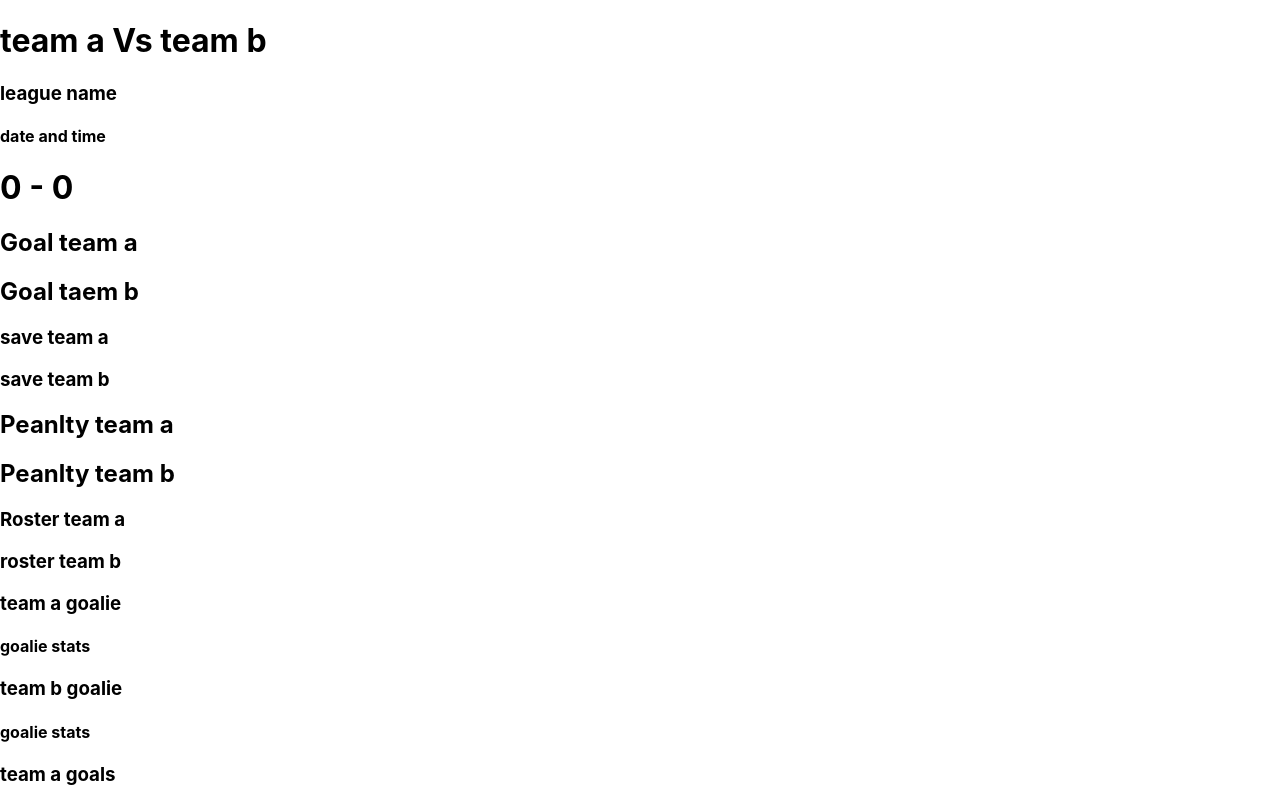
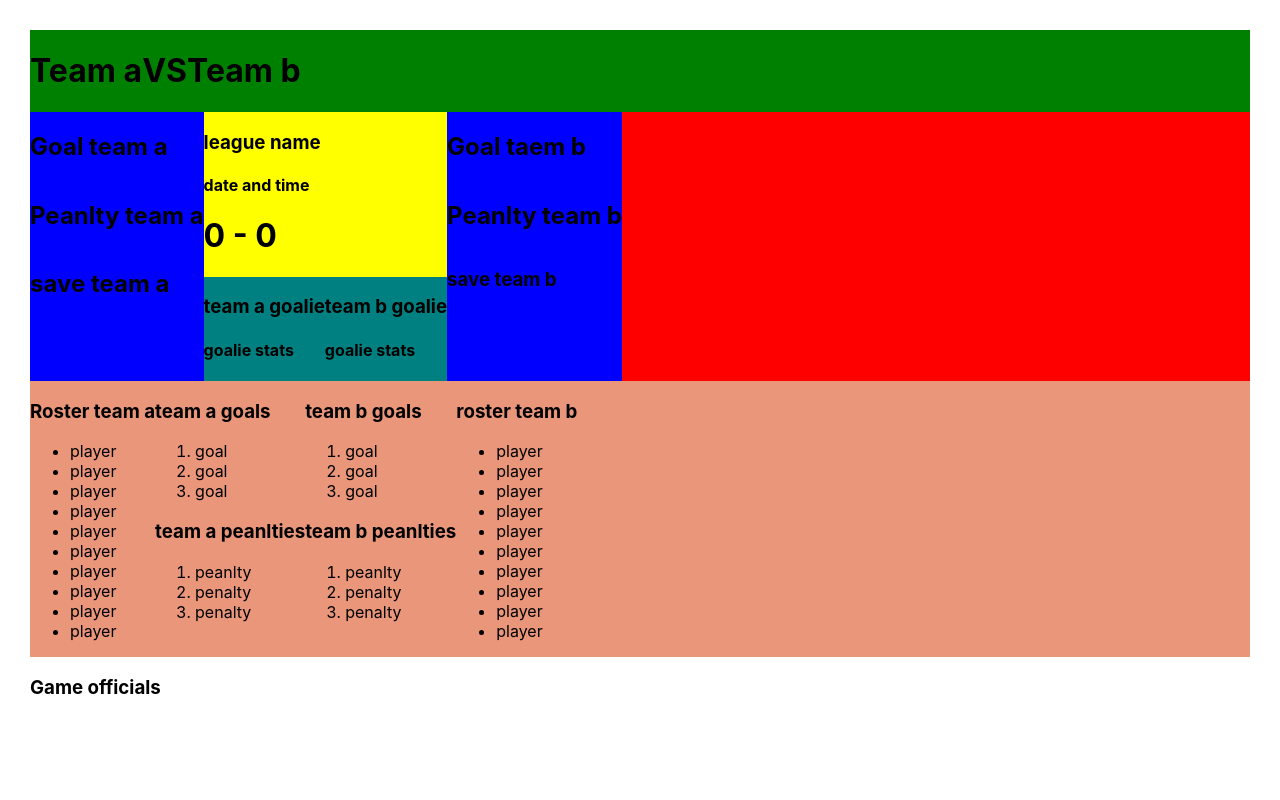
Before and after one commit to tjbecker8/ScoreSheet, a React (Create React App) app: page / in a window 1280 px wide. Shown: the top 800 px of the page. Built offline with nearby package versions, Linux system fonts and the light colour scheme.

Commit message:
more work on layout design of main page

```diff
--- a/src/components/GameSheet/gameSheet.css
+++ b/src/components/GameSheet/gameSheet.css
@@ -0,0 +1,34 @@
+#container {
+
+  margin: 30px;
+}
+
+.flex-top {
+  display: flex;
+  background-color: green;
+}
+
+.team-buttons {
+  background-color: blue;
+  display: flex;
+  flex-direction: column;
+}
+
+.main-bar {
+  background-color: red;
+  display: flex;
+}
+
+.goalies {
+  display: flex;
+  background-color: teal;
+}
+
+.center-main {
+  background-color: yellow;
+}
+
+.bottom-main {
+  background-color: darksalmon;
+  display: flex;
+}
--- a/src/components/GameSheet/gameSheet.js
+++ b/src/components/GameSheet/gameSheet.js
@@ -9,11 +9,48 @@ class GameSheet extends Component {
 
   render () {
     return (
+      <div id='container'>
+
+
+        <div class='flex-top'>
           <div>
+            <h1>Team a</h1>
+          </div>
 
           <div>
-          <h1>team a Vs team b</h1>
+            <h1>VS</h1>
           </div>
+
+          <div>
+            <h1>Team b</h1>
+          </div>
+        </div>
+
+
+
+
+        <div class='main-bar'>
+          <div class='team-buttons'>
+            <div>
+              <span>
+                <h2>Goal team a</h2>
+              </span>
+            </div>
+
+            <div>
+              <span>
+                <h2>Peanlty team a</h2>
+              </span>
+            </div>
+
+            <div>
+              <span>
+                <h2>save team a</h2>
+              </span>
+            </div>
+          </div>
+
+          <div class='center-main'>
             <div>
               <h3>league name</h3>
             </div>
@@ -25,38 +62,7 @@ class GameSheet extends Component {
               <h1> 0 - 0 </h1>
             </div>
 
-        <div>
-          <h2>Goal team a</h2>
-        </div>
-
-        <div>
-          <h2>Goal taem b</h2>
-        </div>
-
-        <div>
-          <h3>save team a</h3>
-        </div>
-
-        <div>
-          <h3>save team b</h3>
-        </div>
-
-        <div>
-          <h2>Peanlty team a</h2>
-        </div>
-
-        <div>
-          <h2>Peanlty team b</h2>
-        </div>
-
-        <div>
-          <h3>Roster team a</h3>
-        </div>
-
-        <div>
-          <h3>roster team b</h3>
-        </div>
-
+            <div class='goalies'>
               <div>
                 <h3>team a goalie</h3>
                 <h4>goalie stats</h4>
@@ -66,22 +72,109 @@ class GameSheet extends Component {
                 <h3>team b goalie</h3>
                 <h4>goalie stats</h4>
               </div>
+            </div>
+          </div>
 
+          <div class='team-buttons'>
             <div>
-          <h3>team a goals</h3>
+              <h2>Goal taem b</h2>
             </div>
 
             <div>
-          <h3>team b goals</h3>
+              <h2>Peanlty team b</h2>
             </div>
 
             <div>
-          <h3>team a peanlties</h3>
+              <h3>save team b</h3>
+            </div>
+          </div>
+        </div>
+
+
+
+
+        <div class='bottom-main'>
+          <div>
+            <h3>Roster team a</h3>
+            <ul>
+              <li>player</li>
+              <li>player</li>
+              <li>player</li>
+              <li>player</li>
+              <li>player</li>
+              <li>player</li>
+              <li>player</li>
+              <li>player</li>
+              <li>player</li>
+              <li>player</li>
+            </ul>
           </div>
 
           <div>
+            <div>
+              <h3>team a goals</h3>
+                <ol>
+                  <li>goal</li>
+                  <li>goal</li>
+                  <li>goal</li>
+                </ol>
+            </div>
+            <div>
+              <h3>team a peanlties</h3>
+                <ol>
+                  <li>peanlty</li>
+                  <li>penalty</li>
+                  <li>penalty</li>
+                </ol>
+            </div>
+          </div>
+
+          <div>
+            <div>
+              <h3>team b goals</h3>
+              <ol>
+                <li>goal</li>
+                <li>goal</li>
+                <li>goal</li>
+              </ol>
+            </div>
+            <div>
               <h3>team b peanlties</h3>
+                <ol>
+                  <li>peanlty</li>
+                  <li>penalty</li>
+                  <li>penalty</li>
+                </ol>
             </div>
+          </div>
+
+          <div>
+            <h3>roster team b</h3>
+              <ul>
+                <li>player</li>
+                <li>player</li>
+                <li>player</li>
+                <li>player</li>
+                <li>player</li>
+                <li>player</li>
+                <li>player</li>
+                <li>player</li>
+                <li>player</li>
+                <li>player</li>
+              </ul>
+          </div>
+        </div>
+
+
+
+
+
+
+
+
+
+
+
 
         <div>
           <h3>Game officials</h3>
```
Lines whose indentation alone changed are shown as unchanged.
